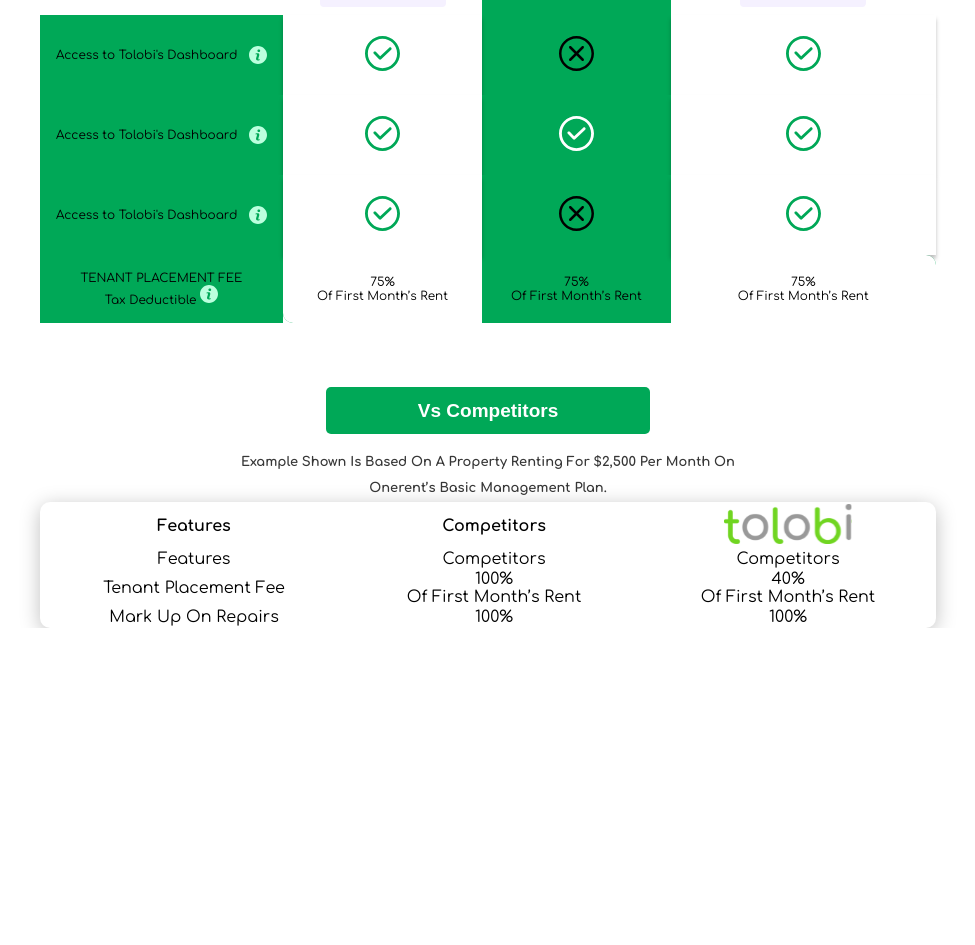
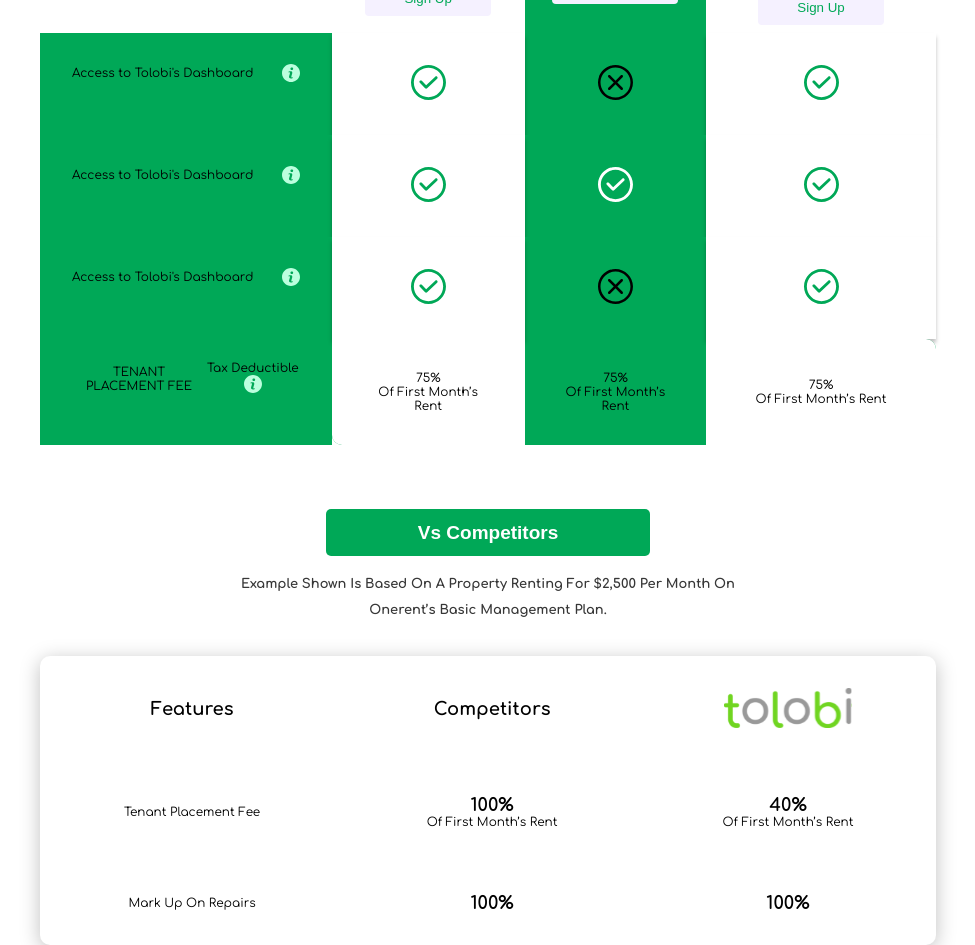
Before and after one commit to asiefmahir/tolobi, a React (Create React App) app: page / in a window 1280 px wide. Shown: the part 940-1885 px from the top of the page, without its empty margins (152-1127 px from the left). Before the commit the page ends 1568 px from the top, so only its background shows below. Built offline with nearby package versions, Linux system fonts and the light colour scheme.

Commit message:
competitor section done without border-bottom

```diff
--- a/src/index.css
+++ b/src/index.css
@@ -146,6 +146,6 @@
 }
 .table-row-item{
 	text-align: center;
-	padding: 1rem;
+	padding: 2rem;
 	font-size:12px;
 }
--- a/src/sections/competitor-table/Row.jsx
+++ b/src/sections/competitor-table/Row.jsx
@@ -1,22 +1,23 @@
 const Row = ({ rowData }) => {
 	const { title, competitor, tolobi } = rowData;
 	return (
-		<tr>
-			<td>{title}</td>
+		<tr className="tr">
+			<td className="table-row-item">{title}</td>
 
 			{typeof competitor !== "object" ? (
-				<td>{competitor}</td>
+
+				<td className="table-row-item"><h2>{competitor}</h2></td>
 			) : (
-				<td>
-					<p>{competitor?.percentage}</p>
+				<td className="table-row-item">
+					<h2>{competitor?.percentage}</h2>
 					<p>{competitor?.condition}</p>
 				</td>
 			)}
 			{typeof tolobi !== "object" ? (
-				<td>{competitor}</td>
+				<td className="table-row-item"><h2>{competitor}</h2></td>
 			) : (
-				<td>
-					<p>{tolobi?.percentage}</p>
+				<td className="table-row-item">
+					<h2>{tolobi?.percentage}</h2>
 					<p>{tolobi?.condition}</p>
 				</td>
 			)}
--- a/src/sections/competitor-table/index.jsx
+++ b/src/sections/competitor-table/index.jsx
@@ -34,6 +34,9 @@
 	background: #ffffff;
 	box-shadow: 0px 4px 20px rgba(0, 0, 0, 0.25);
 	border-radius: 10px;
+	padding-right:3rem;
+	margin-top:2rem;
+	border-collapse:collapse;
 `;
 
 const CompetitorTable = ({ data }) => {
@@ -46,14 +49,14 @@
 				Onerent’s Basic Management plan.
 			</Paragraph>
 			<Table>
-				<tr>
-					<th>{data[0].title}</th>
-					<th>{data[0].competitor}</th>
-					<th>
+				<tr >
+					<th className="table-row-item"><h2>{data[0].title}</h2></th>
+					<th className="table-row-item"><h2>{data[0].competitor}</h2></th>
+					<th className="table-row-item">
 						<img src={data[0].tolobi} alt='' />
 					</th>
 				</tr>
-				{data.map((d) => (
+				{data.slice(1).map((d) => (
 					<Row rowData={d} />
 				))}
 			</Table>
--- a/src/sections/pricing-table/index.jsx
+++ b/src/sections/pricing-table/index.jsx
@@ -84,7 +84,7 @@
 				))}
 
 				<tr>
-					<td className="table-row-item">
+					<td className="table-row-item display-flex">
 						<p>{info.title}</p>
 						<p>
 							{" "}
```
